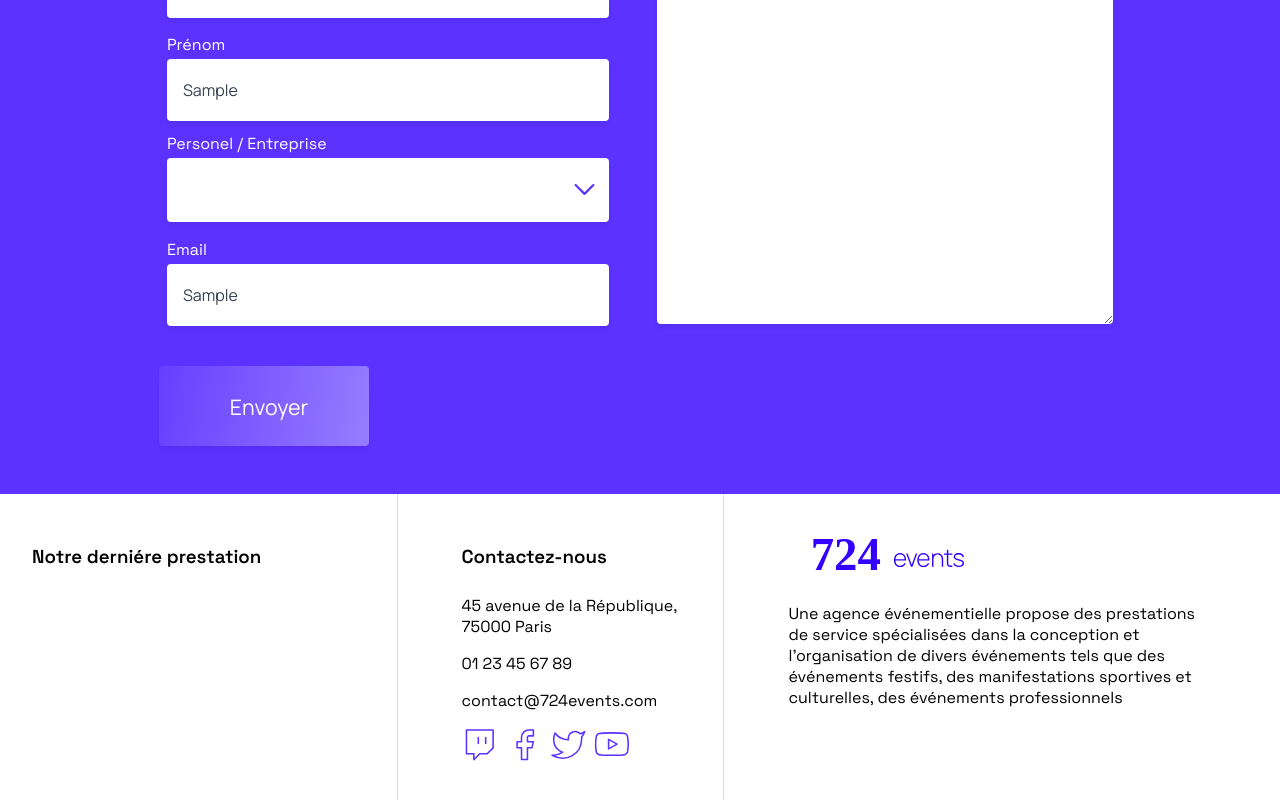
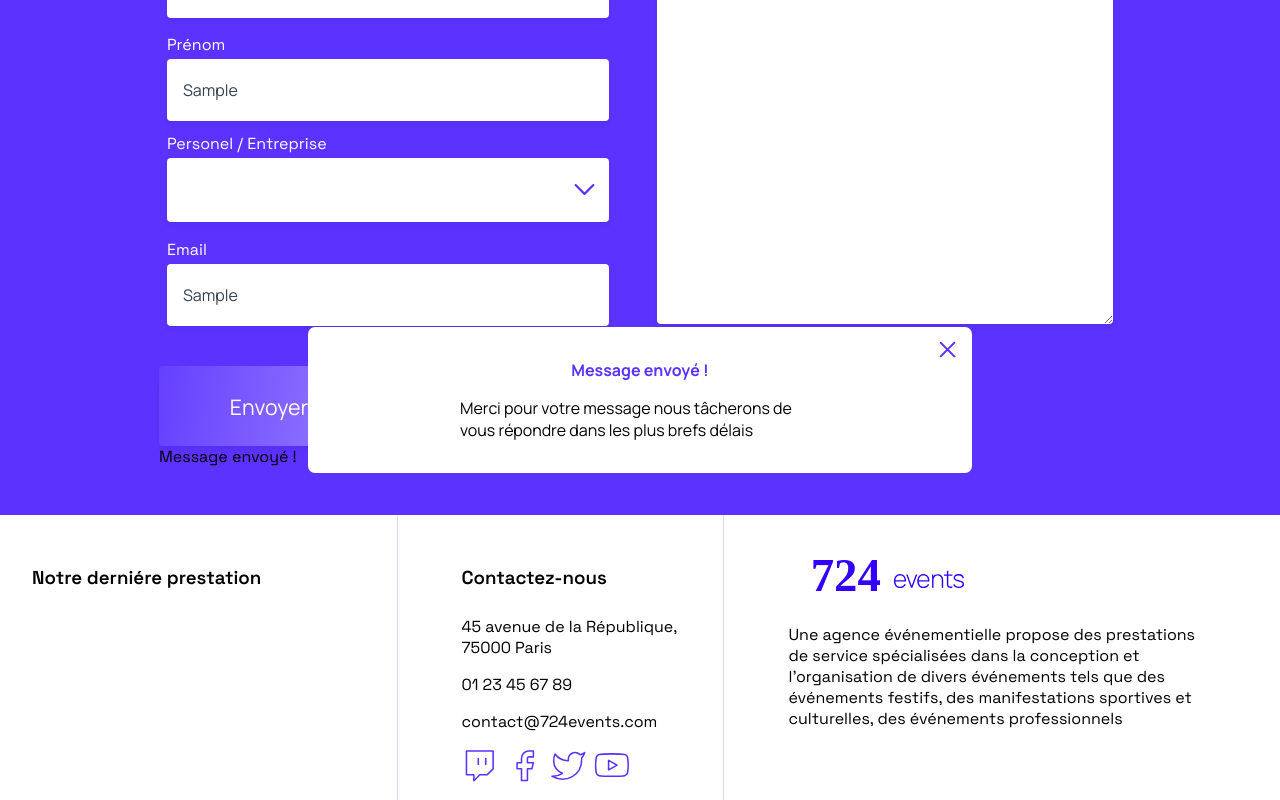
Before and after one commit to CynthiaCG-2202/Debuggez-le-site-d-une-agence, a React (Create React App) app: page / in a window 1280 px wide. Both pictures are taken after typing "Sample", "Sample", "Sample", "Sample" into the empty fields and a click on the input "Envoyer". Shown: the part 5619-6419 px from the top of the page. Built offline with nearby package versions, Linux system fonts and the light colour scheme.

Commit message:
Correction message envoyé formulaire

```diff
--- a/src/containers/Form/index.js
+++ b/src/containers/Form/index.js
@@ -4,18 +4,25 @@ import Field, { FIELD_TYPES } from "../../components/Field";
 import Select from "../../components/Select";
 import Button, { BUTTON_TYPES } from "../../components/Button";
 
-const mockContactApi = () => new Promise((resolve) => { setTimeout(resolve, 500); })
+const mockContactApi = () =>
+  new Promise((resolve) => {
+    setTimeout(resolve, 500);
+  });
 
 const Form = ({ onSuccess, onError }) => {
   const [sending, setSending] = useState(false);
+  const [success, setSuccess] = useState(false);
+
   const sendContact = useCallback(
     async (evt) => {
       evt.preventDefault();
-      setSending(true);
-      // We try to call mockContactApi
+      setSending(true); // We try to call mockContactApi
+      setSuccess(false); // on réinitialise avant un nouvel envoi
       try {
         await mockContactApi();
         setSending(false);
+        setSuccess(true); // affichera le message de succès
+        onSuccess();
       } catch (err) {
         setSending(false);
         onError(err);
@@ -23,6 +30,7 @@ const Form = ({ onSuccess, onError }) => {
     },
     [onSuccess, onError]
   );
+
   return (
     <form onSubmit={sendContact}>
       <div className="row">
@@ -40,6 +48,7 @@ const Form = ({ onSuccess, onError }) => {
           <Button type={BUTTON_TYPES.SUBMIT} disabled={sending}>
             {sending ? "En cours" : "Envoyer"}
           </Button>
+          {success && <p>Message envoyé !</p>}
         </div>
         <div className="col">
           <Field
@@ -56,11 +65,11 @@ const Form = ({ onSuccess, onError }) => {
 Form.propTypes = {
   onError: PropTypes.func,
   onSuccess: PropTypes.func,
-}
+};
 
 Form.defaultProps = {
   onError: () => null,
   onSuccess: () => null,
-}
+};
 
 export default Form;
```
